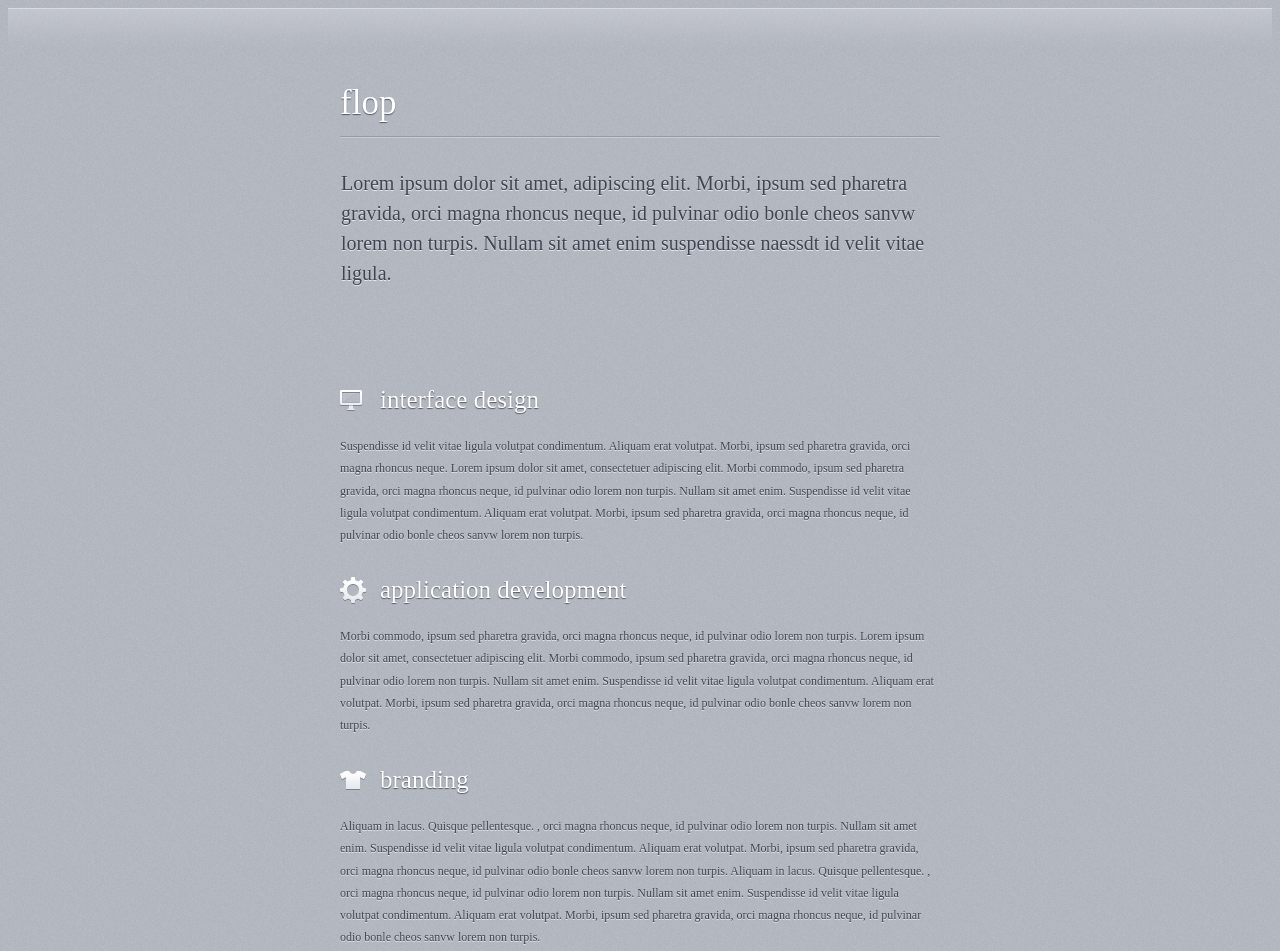
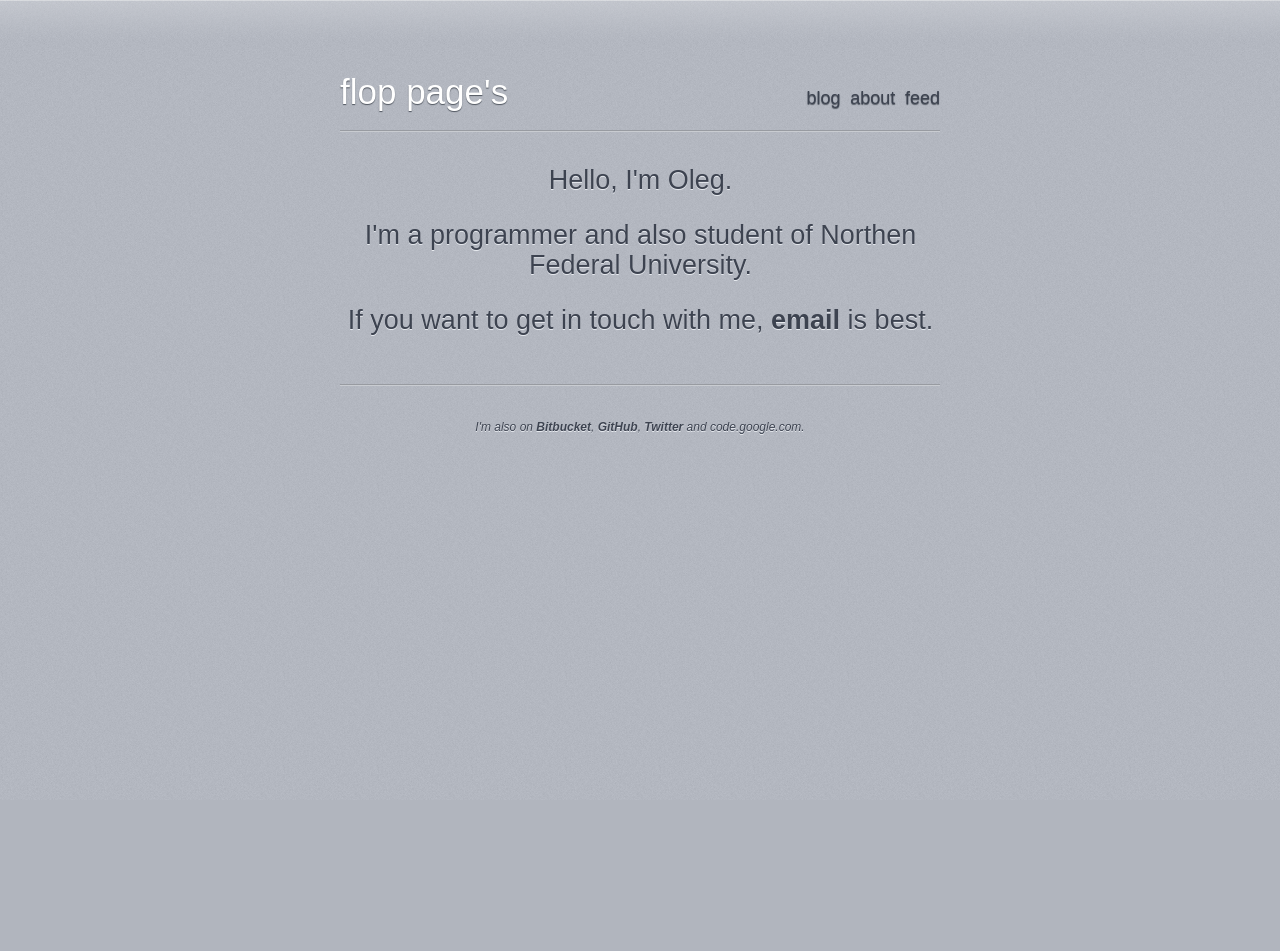
Before and after one commit to imflop/flopim, a plain HTML site: page index.htm in a window 1280 px wide. Shown: the top 951 px of the page. After the commit the page ends 800 px from the top, so only its background shows below. Drawn offline with Linux system fonts and the light colour scheme; a web font is replaced by a local one.

Commit message:
bout page add

```diff
--- a/css/screen.css
+++ b/css/screen.css
@@ -8,12 +8,7 @@ http://www.designkindle.com
 
 /* =Fonts
 ============================================================================== */
-@font-face {
-    font-family: "OFL Sorts Mill Goudy TT";
-    font-style: normal;
-    font-weight: normal;
-    src: local("OFL Sorts Mill Goudy TT"), local("OFLGoudyStMTT"), url("http://themes.googleusercontent.com/font?kit=9ZZVVBRCceNnPBXqWLH8INC5-FYgMOm9n-SazquSTDY") format("woff");
-}
+
 
 /* =Imports
 ============================================================================== */
@@ -32,8 +27,8 @@ http://www.designkindle.com
 
 		body {
 			height: 100%;
-			/*font: 62.5%/1.85 Arial, Helvetica, sans-serif, "Lucida Grande", "Lucida Sans", Tahoma, Verdana;*/
-            font: 62.5%/1.85 'OFL Sorts Mill Goudy', 'OFL Sorts Mill Goudy TT', serif;
+			font: 62.5%/1.85 Arial, Helvetica, sans-serif, "Lucida Grande", "Lucida Sans", Tahoma, Verdana;
+            /*font: 62.5%/1.85 'OFL Sorts Mill Goudy', 'OFL Sorts Mill Goudy TT', serif;*/
 			color: #3d4350;
 			text-shadow: #e7eaef 0 1px 0;
 			background: url(../images/bg-main.gif) top center repeat #b1b5be;
@@ -109,8 +104,8 @@ http://www.designkindle.com
 		#mainNav a {
 			height: 43px;
 			display: block;
-			background: url(../images/main-nav.png) no-repeat;
-			text-indent: -9999px;
+			/*background: url(../images/main-nav.png) no-repeat;
+			text-indent: -9999px;*/
 			overflow: hidden;
 			}
 
@@ -202,7 +197,10 @@ http://www.designkindle.com
 			color: #23262e;
 			text-decoration: underline;
 			}
-
+		a.little {
+		    font-weight:normal;
+		    font-size:18px;
+		}
 		/* to the top link */
 
 		.toTheTop {
@@ -288,7 +286,7 @@ http://www.designkindle.com
 			}
 
 		h1.mainTitle { line-height: 70px; }
-		h2.mainTitle { padding-top: 7px; line-height: 63px; }
+		h2.mainTitle { /*padding-top: 7px;*/ padding-top:30px;line-height: 63px; }
 
 		/* strong */
 
@@ -344,6 +342,10 @@ http://www.designkindle.com
 			position: relative;
 			top: 19px;
 			}
+		#wc span {
+		    float: right;
+			position: relative;
+		}
 
 		#workControls a, #workControls a:visited {
 			margin-left: 8px;
@@ -480,6 +482,13 @@ http://www.designkindle.com
 			}
 
 		/* Profile blurb and picture */
+		#profile-main{
+		    margin: -7px 0 -1px -10px;
+			padding: 10px 0 22px 11px;
+			font-size: 27px;
+			line-height: 30px;
+			text-align:center;:
+		}
 
 		#profile {
 			margin: -7px 0 30px -10px;
@@ -488,6 +497,11 @@ http://www.designkindle.com
 			font-size: 20px;
 			line-height: 30px;
 			}
+
+		#bottomtheline {
+		    text-align:center;
+		    font-style:italic;
+		}
 
 		/* Services icon titles */
 
--- a/index.htm
+++ b/index.htm
@@ -14,9 +14,9 @@
 		<!-- jQuery -->
 		<script src="scripts/jquery/jquery-1.3.2.min.js" type="text/javascript"></script>
 
-		<!-- Scroll To -->
+		<!-- Scroll To
 		<script src="scripts/scrollto/jquery.localscroll-1.2.7-min.js" type="text/javascript"></script>
-		<script src="scripts/scrollto/jquery.scrollTo-min.js" type="text/javascript"></script>
+		<script src="scripts/scrollto/jquery.scrollTo-min.js" type="text/javascript"></script>-->
 
 		<!-- Execute scripts -->
 		<script src="scripts/execute-scripts.js" type="text/javascript"></script>
@@ -28,32 +28,20 @@
 		<div class="copy">
 
 			<div id="about" class="contentDivide clearfix">
+
 				<div class="Column">
-                    <h1 class="mainTitle">flop</h1>
-                    </div>
-					<p id="profile">Lorem ipsum dolor sit amet, adipiscing elit. Morbi, ipsum sed pharetra gravida, orci magna rhoncus neque, id pulvinar odio bonle cheos sanvw lorem non turpis. Nullam sit amet enim suspendisse naessdt id velit vitae ligula.</p>
-					<h2 class="iconDesign">Interface Design</h2>
-					<p>Suspendisse id velit vitae ligula volutpat condimentum. Aliquam erat volutpat. Morbi, ipsum sed pharetra gravida, orci magna rhoncus neque. Lorem ipsum dolor sit amet, consectetuer adipiscing elit. Morbi commodo, ipsum sed pharetra gravida, orci magna rhoncus neque, id pulvinar odio lorem non turpis. Nullam sit amet enim. Suspendisse id velit vitae ligula volutpat condimentum. Aliquam erat volutpat. Morbi, ipsum sed pharetra gravida, orci magna rhoncus neque, id pulvinar odio bonle cheos sanvw lorem non turpis.</p>
-					<h2 class="iconDevelopment">Application Development</h2>
-					<p>Morbi commodo, ipsum sed pharetra gravida, orci magna rhoncus neque, id pulvinar odio lorem non turpis. Lorem ipsum dolor sit amet, consectetuer adipiscing elit. Morbi commodo, ipsum sed pharetra gravida, orci magna rhoncus neque, id pulvinar odio lorem non turpis. Nullam sit amet enim. Suspendisse id velit vitae ligula volutpat condimentum. Aliquam erat volutpat. Morbi, ipsum sed pharetra gravida, orci magna rhoncus neque, id pulvinar odio bonle cheos sanvw lorem non turpis.</p>
-					<h2 class="iconBranding">Branding</h2>
-					<p>Aliquam in lacus. Quisque pellentesque. , orci magna rhoncus neque, id pulvinar odio lorem non turpis. Nullam sit amet enim. Suspendisse id velit vitae ligula volutpat condimentum. Aliquam erat volutpat. Morbi, ipsum sed pharetra gravida, orci magna rhoncus neque, id pulvinar odio bonle cheos sanvw lorem non turpis. Aliquam in lacus. Quisque pellentesque. , orci magna rhoncus neque, id pulvinar odio lorem non turpis. Nullam sit amet enim. Suspendisse id velit vitae ligula volutpat condimentum. Aliquam erat volutpat. Morbi, ipsum sed pharetra gravida, orci magna rhoncus neque, id pulvinar odio bonle cheos sanvw lorem non turpis.</p>
+				  <div class="mainTitle clearfix">
+            <h1 id="wc">flop page's <span><a class="little" href="http://blog.flop.im">blog</a>&nbsp;<a class="little" href="about.html">about</a>&nbsp;<a class="little" href="#">feed</a></span></h1>
+          </div>
+
+					<p id="profile-main">Hello, I'm Oleg.</p>
+					<p id="profile-main">I'm a programmer and also student of Northen Federal University. </p>
+					<p id="profile-main">If you want to get in touch with me, <a href="mailto:imflop@gmail.com">email</a> is best. </p>
+
+					<h2 class="mainTitle"></h2>
+						<p id="bottomtheline">I'm also on <a href="http://bitbucket.org/flop/">Bitbucket</a>, <a href="http://github.com/imflop">GitHub</a>, <a href="http://twitter.com/imflop">Twitter</a> and code.google.com. </p>
 				</div><!-- end leftColumn -->
-				<div class="Column">
 
-					<h2 class="mainTitle">Connect With Me</h2>
-						<ul class="social">
-							<li><a href="#" class="flickr" title="">Link</a></li>
-							<li><a href="#" class="myspace" title="">Link</a></li>
-							<li><a href="#" class="facebook" title="">Link</a></li>
-							<li><a href="#" class="twitter" title="">Link</a></li>
-							<li><a href="#" class="delicious" title="">Link</a></li>
-							<li><a href="#" class="linkedin" title="">Link</a></li>
-							<li><a href="#" class="lastfm" title="">Link</a></li>
-							<li><a href="#" class="stumbleupon" title="">Link</a></li>
-						</ul>
-
-				</div><!-- end rightColumn -->
 			</div><!-- end about -->
 		</div><!-- end copy -->
 	</div><!-- end content -->
--- a/scripts/execute-scripts.js
+++ b/scripts/execute-scripts.js
@@ -15,11 +15,11 @@ $(document).ready(function() {
 
     	// Main Navigation
 
-    	$("#mainNav").localScroll();
+    	//$("#mainNav").localScroll();
 
     	// "To the Top" links
 
-    	$(".toTheTop").localScroll();
+    	//$(".toTheTop").localScroll();
 
 
     /* =Social links
```
Also changed, not shown: about.html (added, +63 -0 lines).
